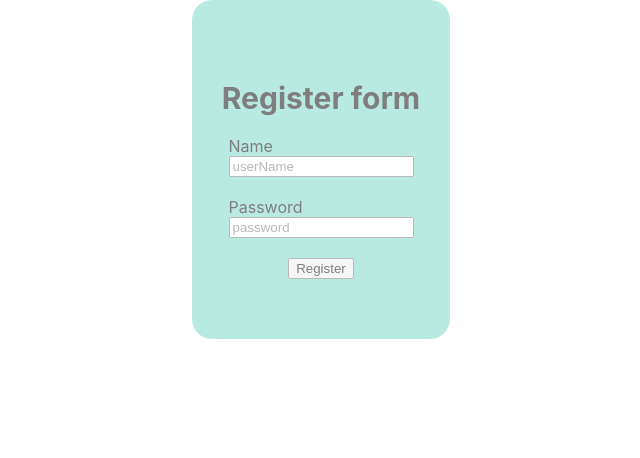
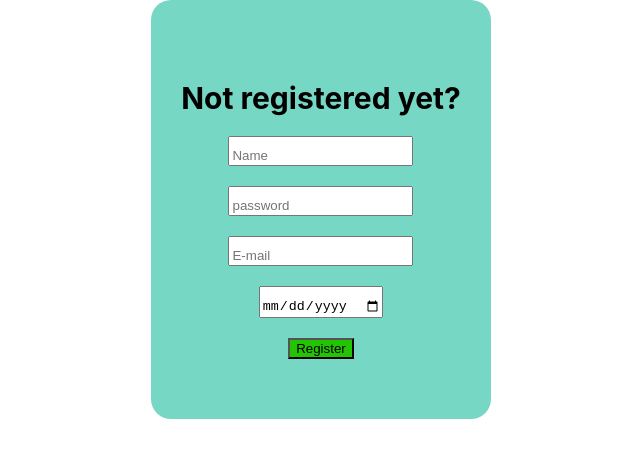
Before and after one commit to bertarosalia/202207-w7chwe-berta-floran-front, a React (Create React App) app: page / in a window 1280 px wide. Shown: the top 458 px of the page, without its empty margins (319-959 px from the left). Built offline with nearby package versions, Linux system fonts and the light colour scheme.

Commit message:
add properties to html register and css

```diff
--- a/src/components/FormRegister/FormRegisterUser.tsx
+++ b/src/components/FormRegister/FormRegisterUser.tsx
@@ -7,6 +7,8 @@ const RegisterUserForm = () => {
   const initialUser: ProtoUser = {
     userName: "",
     password: "",
+    eMail: "",
+    dateOfBirth: "",
   };
 
   const [userRegisterData, setUserRegisterData] = useState(initialUser);
@@ -29,14 +31,15 @@ const RegisterUserForm = () => {
     <>
       <FormRegisterUserStyled>
         <div className="register-container">
-          <h1 className="register-title">Register form</h1>
+          <h1 className="register-title">Not registered yet?</h1>
           <form className="register-form" onSubmit={handleSubmit}>
             <div className="form-inputs">
-              <label className="name">Name</label>
               <input
+                id="name"
                 type="text"
-                className="user-name"
-                placeholder="userName"
+                name="userName"
+                className="input"
+                placeholder="Name"
                 required
                 autoComplete="off"
                 value={userRegisterData.userName}
@@ -44,11 +47,11 @@ const RegisterUserForm = () => {
               />
             </div>
             <div className="form-inputs">
-              <label className="password">Password</label>
-
               <input
+                id="password"
+                name="password"
                 type="text"
-                className="password"
+                className="input"
                 placeholder="password"
                 required
                 autoComplete="off"
@@ -56,7 +59,33 @@ const RegisterUserForm = () => {
                 onChange={handleChange}
               />
             </div>
-            <button className="register" type="submit">
+            <div className="form-inputs">
+              <input
+                id="email"
+                name="eMail"
+                type="email"
+                className="input"
+                placeholder="E-mail"
+                required
+                autoComplete="off"
+                value={userRegisterData.eMail}
+                onChange={handleChange}
+              />
+            </div>
+            <div className="form-inputs">
+              <input
+                id="dateOfBirth"
+                name="dateOfBirth"
+                type="date"
+                className="input"
+                placeholder="Date of birth"
+                required
+                autoComplete="off"
+                value={userRegisterData.dateOfBirth}
+                onChange={handleChange}
+              />
+            </div>
+            <button className="register-button" type="submit">
               Register
             </button>
           </form>
--- a/src/components/FormRegister/FormRegisterUserStyled.ts
+++ b/src/components/FormRegister/FormRegisterUserStyled.ts
@@ -3,10 +3,8 @@ import styled from "styled-components";
 const FormRegisterUserStyled = styled.main`
   margin: auto;
   background-color: #76d7c4;
-  opacity: 50%;
   border-radius: 20px;
   display: flex;
-  width: fit-content;
   align-items: center;
   height: fit-content;
   width: fit-content;
@@ -14,10 +12,12 @@ const FormRegisterUserStyled = styled.main`
 
   .register-title {
     font-size: 30px;
+    color: #030001;
     text-align: center;
   }
 
-  .use-name & .password {
+  .input {
+    padding-top: 10px;
   }
   .form-inputs {
     display: flex;
@@ -33,6 +33,10 @@ const FormRegisterUserStyled = styled.main`
   .register-container {
     margin: auto;
   }
+
+  .register-button {
+    background-color: #23c403;
+  }
 `;
 
 export default FormRegisterUserStyled;
```
